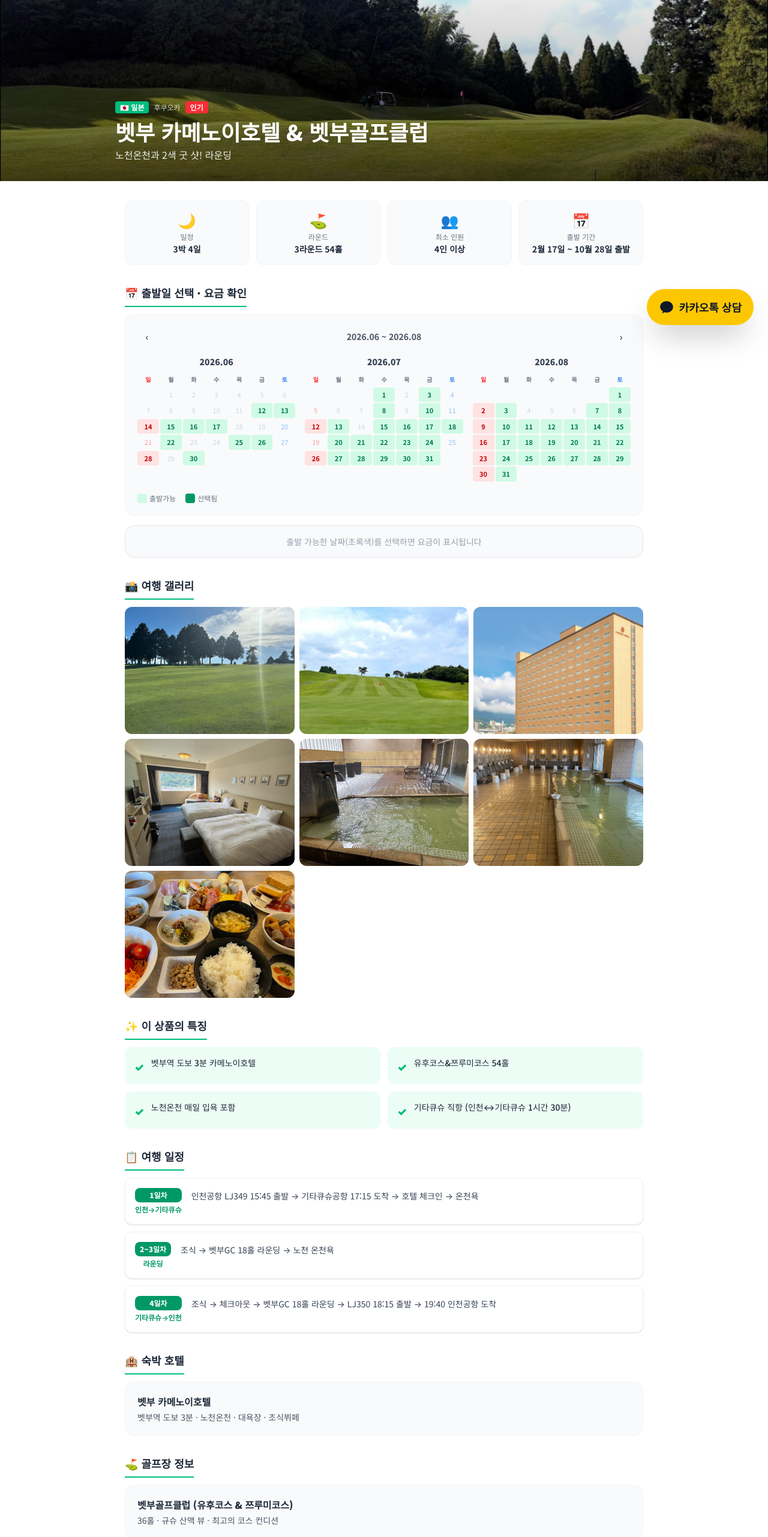
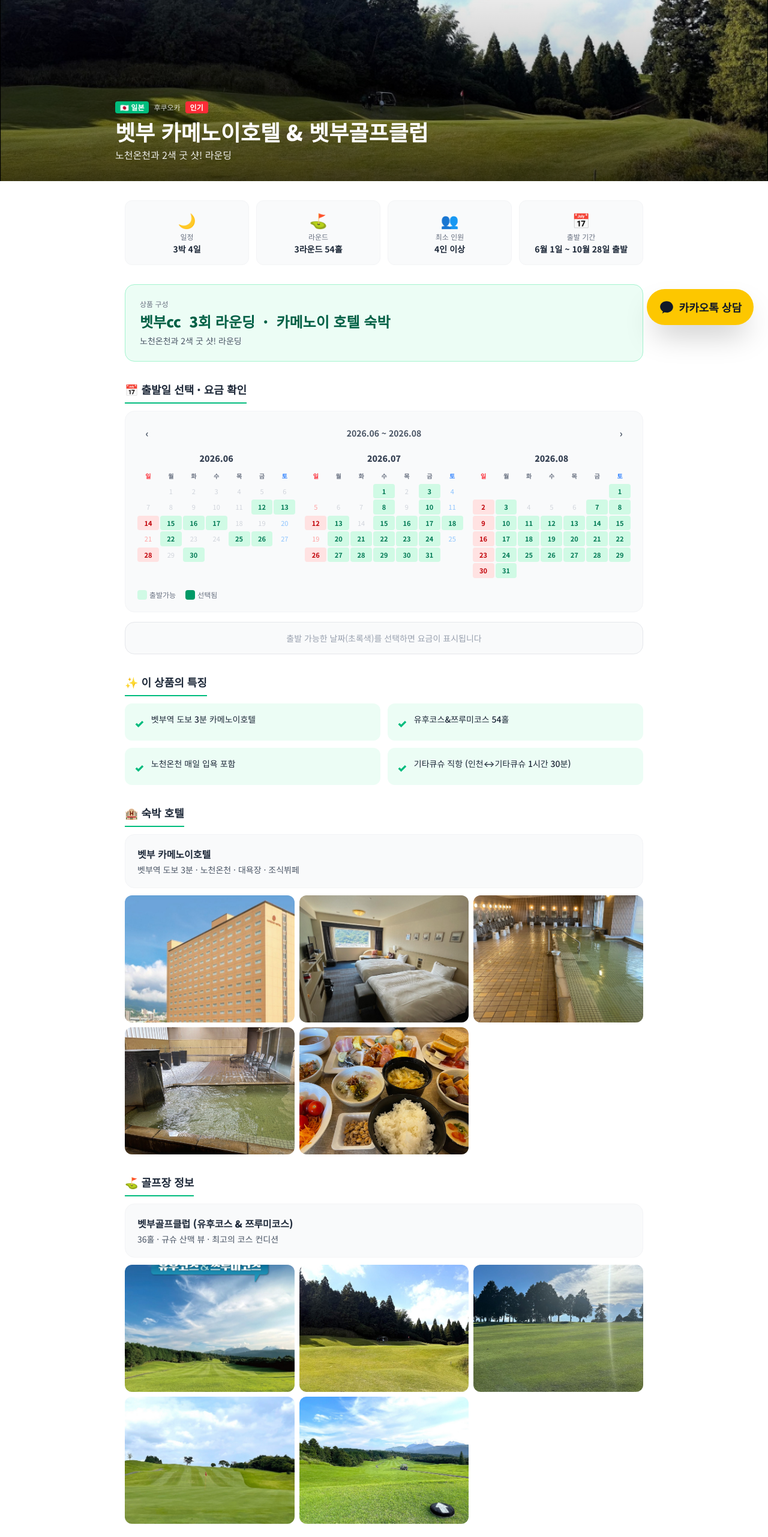
Before and after one commit to pado04569/padotour, a Next.js app: page /tours/japan-beppu-kamenoi in a window 1280 px wide. Shown: the part 234-2797 px from the top of the page at 60% size. Built offline with nearby package versions, Linux system fonts and the light colour scheme.

Commit message:
Tour detail: remove gallery, split hotel/course images, reorder sections, contact options modal

```diff
--- a/src/app/tours/[id]/page.tsx
+++ b/src/app/tours/[id]/page.tsx
@@ -2,6 +2,7 @@ import Link from "next/link";
 import { tours } from "@/data/tours";
 import { notFound } from "next/navigation";
 import DeparturePriceCalendar from "@/components/DeparturePriceCalendar";
+import ContactOptions from "@/components/ContactOptions";
 
 export async function generateStaticParams() {
   return tours.map((t) => ({ id: t.id }));
@@ -13,10 +14,8 @@ export default async function TourDetailPage({ params }: { params: Promise<{ id:
   if (!tour) notFound();
 
   const dep = tour.departure === "incheon" ? "incheon" : tour.departure === "busan" ? "busan" : undefined;
-  const accentColor = dep === "busan" ? "emerald" : "emerald";
   const backHref = dep ? `/${dep}` : "/";
-
-  const allImages = tour.images && tour.images.length > 0 ? tour.images : [tour.image];
+  const heroImage = tour.images && tour.images.length > 0 ? tour.images[0] : tour.image;
 
   return (
     <div className="bg-white">
@@ -24,10 +23,9 @@ export default async function TourDetailPage({ params }: { params: Promise<{ id:
       {/* ── 히어로 이미지 ── */}
       <div className="relative w-full h-64 md:h-96 bg-gray-200 overflow-hidden">
         <img
-          src={allImages[0]}
+          src={heroImage}
           alt={tour.title}
           className="w-full h-full object-cover"
-          onError={undefined}
         />
         <div className="absolute inset-0 bg-gradient-to-t from-black/70 via-black/20 to-transparent" />
         <div className="absolute bottom-0 left-0 right-0 p-5 md:p-8 text-white">
@@ -61,6 +59,15 @@ export default async function TourDetailPage({ params }: { params: Promise<{ id:
           ))}
         </div>
 
+        {/* ── 상품 요약 박스 ── */}
+        <div className="bg-emerald-50 border border-emerald-200 rounded-2xl p-5 md:p-6 mb-8">
+          <p className="text-xs text-gray-500 mb-1">상품 구성</p>
+          <p className="text-xl md:text-2xl font-black text-emerald-800 leading-snug">
+            벳부cc &nbsp;{tour.roundsIncluded}회 라운딩 &nbsp;·&nbsp; 카메노이 호텔 숙박
+          </p>
+          {tour.subtitle && <p className="text-sm text-gray-600 mt-1.5">{tour.subtitle}</p>}
+        </div>
+
         {/* ── 출발일 캘린더 + 요금 ── */}
         {tour.departurePrices && tour.departurePrices.length > 0 ? (
           <div className="mb-8">
@@ -71,34 +78,11 @@ export default async function TourDetailPage({ params }: { params: Promise<{ id:
             />
           </div>
         ) : (
-          /* ── 가격 + 예약 CTA (출발일 데이터 없을 때) ── */
           <div className="bg-emerald-50 border border-emerald-200 rounded-2xl p-5 md:p-6 mb-8 flex flex-col md:flex-row items-center justify-between gap-4">
             <div>
               <p className="text-sm text-gray-500 mb-0.5">인천출발 기준</p>
               <p className="text-3xl md:text-4xl font-black text-emerald-700">{tour.price}</p>
               <p className="text-xs text-gray-400 mt-1">※ 출발일에 따라 요금이 상이합니다</p>
-            </div>
-            <a
-              href="https://pf.kakao.com/_bxoxnXxj/chat"
-              target="_blank"
-              rel="noopener noreferrer"
-              className="w-full md:w-auto bg-yellow-400 hover:bg-yellow-500 text-gray-900 font-black px-8 py-4 rounded-full text-lg text-center transition-colors"
-            >
-              💬 카카오톡 예약 문의
-            </a>
-          </div>
-        )}
-
-        {/* ── 이미지 갤러리 ── */}
-        {allImages.length > 1 && (
-          <div className="mb-8">
-            <h2 className="text-lg font-black text-gray-800 mb-3 pb-2 border-b-2 border-emerald-500 inline-block">📸 여행 갤러리</h2>
-            <div className="grid grid-cols-2 md:grid-cols-3 gap-2">
-              {allImages.slice(1).map((img, i) => (
-                <div key={i} className="overflow-hidden rounded-xl aspect-[4/3] bg-gray-100">
-                  <img src={img} alt={`${tour.title} ${i + 2}`} className="w-full h-full object-cover hover:scale-105 transition-transform duration-300" />
-                </div>
-              ))}
             </div>
           </div>
         )}
@@ -116,43 +100,43 @@ export default async function TourDetailPage({ params }: { params: Promise<{ id:
           </div>
         </div>
 
-        {/* ── 여행 일정 ── */}
-        {tour.schedule && tour.schedule.length > 0 && (
+        {/* ── 호텔 정보 + 사진 ── */}
+        {tour.hotel && (
           <div className="mb-8">
-            <h2 className="text-lg font-black text-gray-800 mb-3 pb-2 border-b-2 border-emerald-500 inline-block">📋 여행 일정</h2>
-            <div className="space-y-3">
-              {tour.schedule.map((s, i) => (
-                <div key={i} className="flex gap-4 bg-white border border-gray-100 rounded-xl p-4 shadow-sm">
-                  <div className="flex-shrink-0 text-center">
-                    <div className="bg-emerald-600 text-white text-xs font-black px-2 py-1 rounded-lg whitespace-nowrap">{s.day}</div>
-                    <div className="text-xs text-emerald-600 font-semibold mt-1 whitespace-nowrap">{s.label}</div>
+            <h2 className="text-lg font-black text-gray-800 mb-3 pb-2 border-b-2 border-emerald-500 inline-block">🏨 숙박 호텔</h2>
+            <div className="bg-gray-50 rounded-2xl p-5 border border-gray-100 mb-3">
+              <div className="font-black text-gray-800 text-base mb-1">{tour.hotel}</div>
+              <div className="text-sm text-gray-600">{tour.hotelDesc}</div>
+            </div>
+            {tour.hotelImages && tour.hotelImages.length > 0 && (
+              <div className="grid grid-cols-2 md:grid-cols-3 gap-2">
+                {tour.hotelImages.map((img, i) => (
+                  <div key={i} className="overflow-hidden rounded-xl aspect-[4/3] bg-gray-100">
+                    <img src={img} alt={`${tour.hotel} ${i + 1}`} className="w-full h-full object-cover hover:scale-105 transition-transform duration-300" />
                   </div>
-                  <div className="text-sm text-gray-700 leading-relaxed pt-0.5">{s.desc}</div>
-                </div>
-              ))}
-            </div>
+                ))}
+              </div>
+            )}
           </div>
         )}
 
-        {/* ── 호텔 정보 ── */}
-        {tour.hotel && (
-          <div className="mb-8">
-            <h2 className="text-lg font-black text-gray-800 mb-3 pb-2 border-b-2 border-emerald-500 inline-block">🏨 숙박 호텔</h2>
-            <div className="bg-gray-50 rounded-2xl p-5 border border-gray-100">
-              <div className="font-black text-gray-800 text-base mb-1">{tour.hotel}</div>
-              <div className="text-sm text-gray-600">{tour.hotelDesc}</div>
-            </div>
-          </div>
-        )}
-
-        {/* ── 골프장 정보 ── */}
+        {/* ── 골프장 정보 + 사진 ── */}
         {tour.golfCourse && (
           <div className="mb-8">
             <h2 className="text-lg font-black text-gray-800 mb-3 pb-2 border-b-2 border-emerald-500 inline-block">⛳ 골프장 정보</h2>
-            <div className="bg-gray-50 rounded-2xl p-5 border border-gray-100">
+            <div className="bg-gray-50 rounded-2xl p-5 border border-gray-100 mb-3">
               <div className="font-black text-gray-800 text-base mb-1">{tour.golfCourse}</div>
               <div className="text-sm text-gray-600">{tour.golfCourseDesc}</div>
             </div>
+            {tour.courseImages && tour.courseImages.length > 0 && (
+              <div className="grid grid-cols-2 md:grid-cols-3 gap-2">
+                {tour.courseImages.map((img, i) => (
+                  <div key={i} className="overflow-hidden rounded-xl aspect-[4/3] bg-gray-100">
+                    <img src={img} alt={`${tour.golfCourse} ${i + 1}`} className="w-full h-full object-cover hover:scale-105 transition-transform duration-300" />
+                  </div>
+                ))}
+              </div>
+            )}
           </div>
         )}
 
@@ -184,6 +168,24 @@ export default async function TourDetailPage({ params }: { params: Promise<{ id:
           </div>
         </div>
 
+        {/* ── 여행 일정 ── */}
+        {tour.schedule && tour.schedule.length > 0 && (
+          <div className="mb-8">
+            <h2 className="text-lg font-black text-gray-800 mb-3 pb-2 border-b-2 border-emerald-500 inline-block">📋 여행 일정</h2>
+            <div className="space-y-3">
+              {tour.schedule.map((s, i) => (
+                <div key={i} className="flex gap-4 bg-white border border-gray-100 rounded-xl p-4 shadow-sm">
+                  <div className="flex-shrink-0 text-center">
+                    <div className="bg-emerald-600 text-white text-xs font-black px-2 py-1 rounded-lg whitespace-nowrap">{s.day}</div>
+                    <div className="text-xs text-emerald-600 font-semibold mt-1 whitespace-nowrap">{s.label}</div>
+                  </div>
+                  <div className="text-sm text-gray-700 leading-relaxed pt-0.5">{s.desc}</div>
+                </div>
+              ))}
+            </div>
+          </div>
+        )}
+
         {/* ── 취소/환불 규정 ── */}
         {tour.cancelPolicy && tour.cancelPolicy.length > 0 && (
           <div className="mb-8">
@@ -201,26 +203,11 @@ export default async function TourDetailPage({ params }: { params: Promise<{ id:
           </div>
         )}
 
-        {/* ── 하단 CTA ── */}
-        <div className="bg-gray-800 rounded-2xl p-6 md:p-8 text-center text-white mb-8">
-          <h3 className="text-xl font-black mb-2">예약 문의 · 맞춤 견적</h3>
+        {/* ── 예약 문의 · 맞춤 견적 ── */}
+        <div className="bg-gray-800 rounded-2xl p-6 md:p-8 text-white mb-8">
+          <h3 className="text-xl font-black mb-1">예약 문의 · 맞춤 견적</h3>
           <p className="text-gray-300 text-sm mb-5">출발일, 인원, 예산을 알려주시면 바로 견적을 드립니다</p>
-          <div className="flex flex-col sm:flex-row gap-3 justify-center">
-            <a
-              href="https://pf.kakao.com/_bxoxnXxj/chat"
-              target="_blank"
-              rel="noopener noreferrer"
-              className="bg-yellow-400 hover:bg-yellow-500 text-gray-900 font-black px-8 py-3.5 rounded-full text-base transition-colors"
-            >
-              💬 카카오톡 상담
-            </a>
-            <a
-              href="tel:01053015250"
-              className="bg-white/10 hover:bg-white/20 text-white font-bold px-8 py-3.5 rounded-full text-base transition-colors border border-white/20"
-            >
-              📞 010-5301-5250
-            </a>
-          </div>
+          <ContactOptions />
         </div>
 
         {/* ── 뒤로가기 ── */}
--- /dev/null
+++ b/src/components/ContactOptions.tsx
@@ -0,0 +1,58 @@
+"use client";
+
+import { useState } from "react";
+
+export default function ContactOptions() {
+  const [open, setOpen] = useState(false);
+
+  return (
+    <div className="relative">
+      <button
+        onClick={() => setOpen(!open)}
+        className="w-full bg-gray-800 hover:bg-gray-700 text-white font-black px-8 py-4 rounded-2xl text-base transition-colors flex items-center justify-center gap-2"
+      >
+        📞 예약 문의 · 맞춤 견적
+        <span className={`transition-transform duration-200 ${open ? "rotate-180" : ""}`}>▼</span>
+      </button>
+
+      {open && (
+        <div className="mt-2 bg-white border border-gray-200 rounded-2xl shadow-xl overflow-hidden">
+          <a
+            href="tel:01053015250"
+            className="flex items-center gap-4 px-5 py-4 hover:bg-gray-50 transition-colors border-b border-gray-100"
+          >
+            <div className="w-10 h-10 bg-blue-100 rounded-full flex items-center justify-center text-xl flex-shrink-0">📞</div>
+            <div>
+              <div className="font-black text-gray-800 text-sm">전화 문의</div>
+              <div className="text-blue-600 font-bold text-base">010-5301-5250</div>
+            </div>
+          </a>
+          <a
+            href="https://pf.kakao.com/_bxoxnXxj/chat"
+            target="_blank"
+            rel="noopener noreferrer"
+            className="flex items-center gap-4 px-5 py-4 hover:bg-yellow-50 transition-colors border-b border-gray-100"
+          >
+            <div className="w-10 h-10 bg-yellow-100 rounded-full flex items-center justify-center text-xl flex-shrink-0">💬</div>
+            <div>
+              <div className="font-black text-gray-800 text-sm">카카오톡 1:1 채팅</div>
+              <div className="text-yellow-600 font-bold text-sm">바로 연결 →</div>
+            </div>
+          </a>
+          <a
+            href="https://pf.kakao.com/_bxoxnXxj"
+            target="_blank"
+            rel="noopener noreferrer"
+            className="flex items-center gap-4 px-5 py-4 hover:bg-yellow-50 transition-colors"
+          >
+            <div className="w-10 h-10 bg-yellow-400 rounded-full flex items-center justify-center text-xl flex-shrink-0">🟡</div>
+            <div>
+              <div className="font-black text-gray-800 text-sm">카카오 채널</div>
+              <div className="text-yellow-700 font-bold text-sm">여행의 파도 채널 →</div>
+            </div>
+          </a>
+        </div>
+      )}
+    </div>
+  );
+}
--- a/src/data/tours.json
+++ b/src/data/tours.json
@@ -12,7 +12,7 @@
     "roundsIncluded": 3,
     "holes": 54,
     "minPeople": 4,
-    "period": "2월 17일 ~ 10월 28일 출발",
+    "period": "6월 1일 ~ 10월 28일 출발",
     "hotel": "벳부 카메노이호텔",
     "hotelDesc": "벳부역 도보 3분 · 노천온천 · 대욕장 · 조식뷔페",
     "golfCourse": "벳부골프클럽 (유후코스 & 쯔루미코스)",
@@ -467,7 +467,21 @@
       }
     ],
     "badge": "인기",
-    "departure": "incheon"
+    "departure": "incheon",
+    "hotelImages": [
+      "/images/beppu/hotel-exterior.jpg",
+      "/images/beppu/hotel-room.jpg",
+      "/images/beppu/onsen-indoor.jpg",
+      "/images/beppu/onsen-outdoor.jpg",
+      "/images/beppu/breakfast.jpg"
+    ],
+    "courseImages": [
+      "/images/beppu/course-main.jpg",
+      "/images/beppu/course-1.jpg",
+      "/images/beppu/course-2.jpg",
+      "/images/beppu/course-3.jpg",
+      "/images/beppu/course-4.jpg"
+    ]
   },
   {
     "id": "japan-fukuoka",
--- a/src/data/tours.ts
+++ b/src/data/tours.ts
@@ -23,9 +23,12 @@ export type Tour = {
   includes: string[];
   excludes: string[];
   cancelPolicy?: string[];
+  departurePrices?: { date: string; price: number }[];
   price: string;
   image: string;
   images?: string[];
+  hotelImages?: string[];
+  courseImages?: string[];
   badge?: string;
   departure: "incheon" | "busan" | "both";
 };
```
